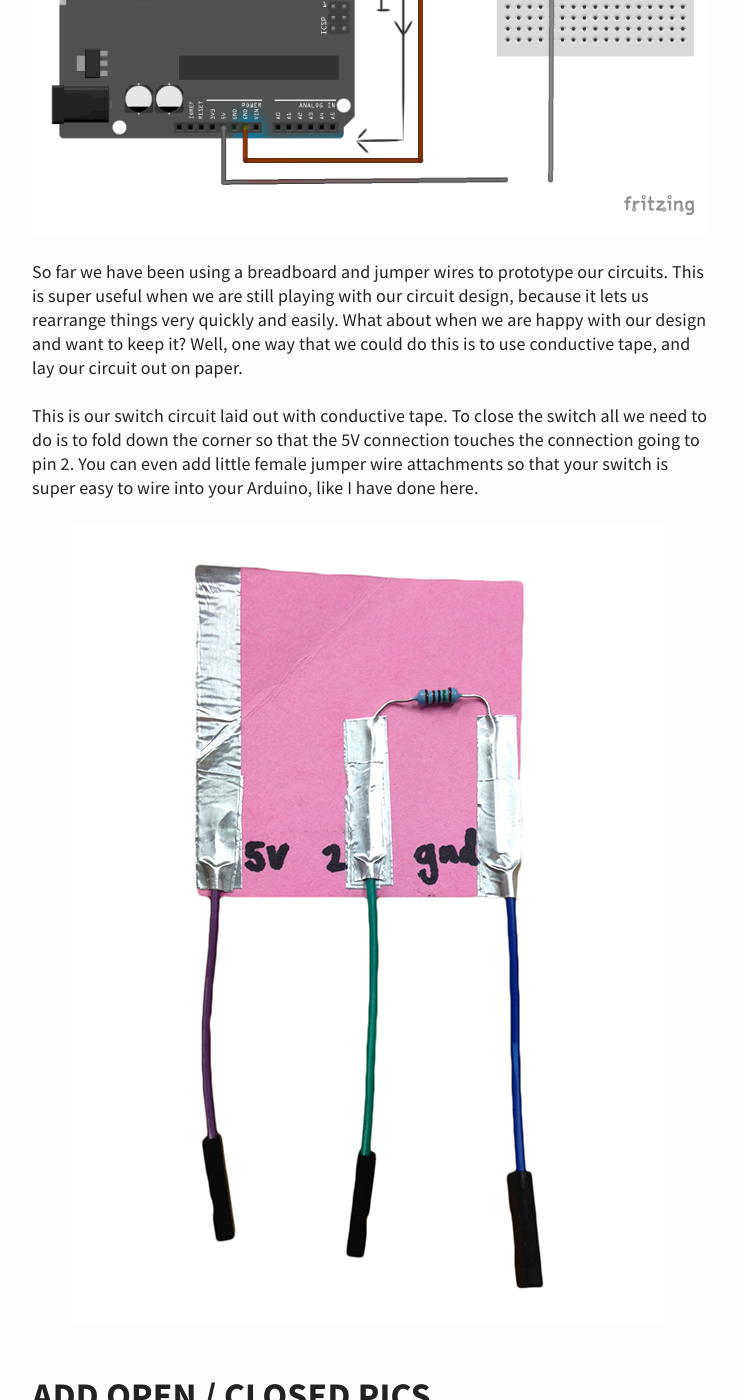
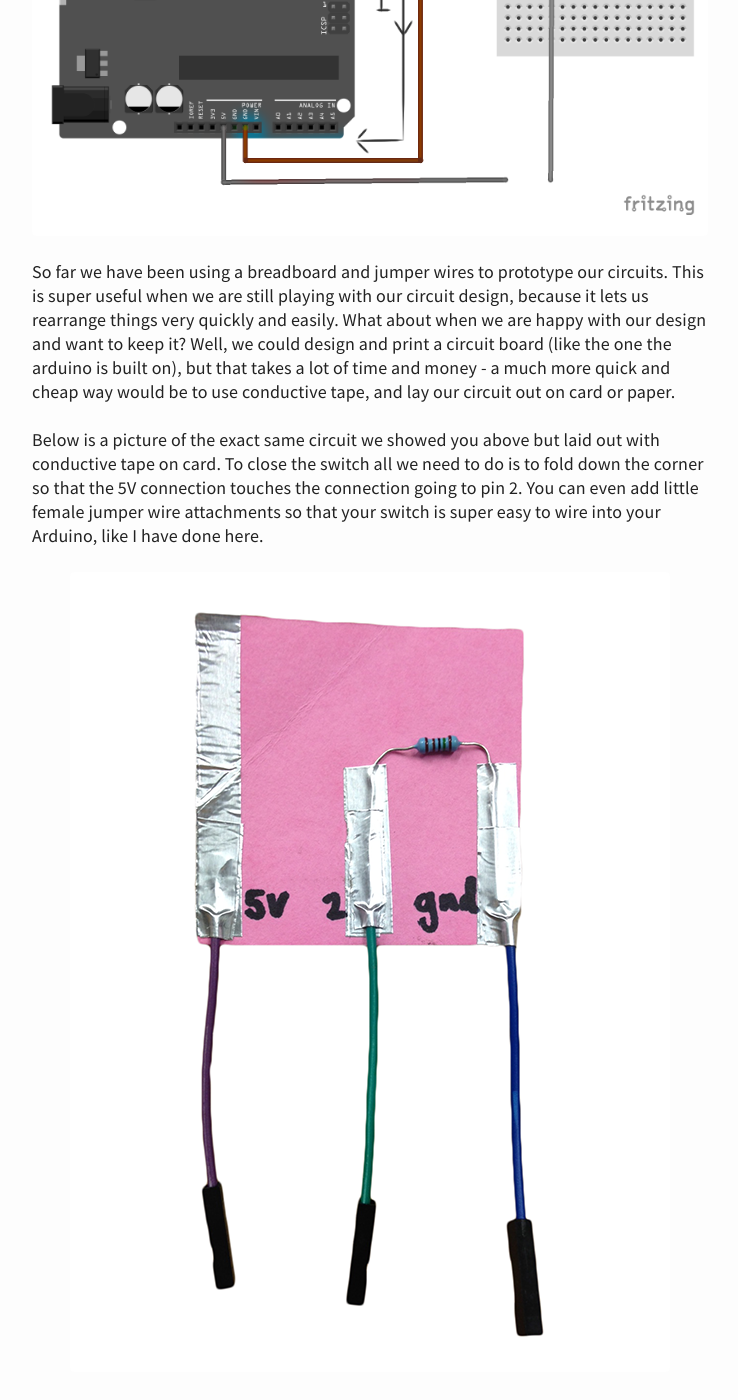
Before and after one commit to letsmake-uk/dharma-school, a Jekyll site: the page built from _posts/2015-05-28-week-4-paper_circuits.md, in a window 1280 px wide and 1400 px high, scrolled down 1467 px. Shown: the whole window, without its empty margins (270-1008 px from the left). Built offline with Jekyll 4.4.1, drawn with Linux system fonts in a browser that asks for light colours; some of the changed text lies outside the part shown.

Commit message:
paper circuits text changes

```diff
--- a/_posts/2015-05-28-week-4-paper_circuits.md
+++ b/_posts/2015-05-28-week-4-paper_circuits.md
@@ -20,12 +20,10 @@ When the switch is open, all the remaining charge flows away into ground, like a
 ![Digital Switch open](../img/LED switch circuit 2 DESAT.png "Digital Switch open")
 
 
+So far we have been using a breadboard and jumper wires to prototype our circuits. This is super useful when we are still playing with our circuit design, because it lets us rearrange things very quickly and easily. What about when we are happy with our design and want to keep it? Well, we could design and print a circuit board (like the one the arduino is built on), but that takes a lot of time and money - a much more quick and cheap way would be to use conductive tape, and lay our circuit out on card or paper.
 
 
-So far we have been using a breadboard and jumper wires to prototype our circuits. This is super useful when we are still playing with our circuit design, because it lets us rearrange things very quickly and easily. What about when we are happy with our design and want to keep it? Well, one way that we could do this is to use conductive tape, and lay our circuit out on paper.
-
-
-This is our switch circuit laid out with conductive tape. To close the switch all we need to do is to fold down the corner so that the 5V connection touches the connection going to pin 2. You can even add little female jumper wire attachments so that your switch is super easy to wire into your Arduino, like I have done here.
+Below is a picture of the exact same circuit we showed you above but laid out with conductive tape on card. To close the switch all we need to do is to fold down the corner so that the 5V connection touches the connection going to pin 2. You can even add little female jumper wire attachments so that your switch is super easy to wire into your Arduino, like I have done here.
 
 ![Paper Switch](../img/paperSwitch.png "Paper Switch")
 
@@ -36,7 +34,7 @@ This is our switch circuit laid out with conductive tape. To close the switch al
 -->
 
 
-The paper circuit is exactly the same as our switch from last week. If you look closely all the same things connect together. As long as electricity flows around our circuit in the same way, it will behave exactly the same. If we pop an LED in pin 13, we can use this same block of code from the first week to turn the LED on and off.
+The paper circuit is exactly the same as our switch from the first week. If you look closely, all the same things connect together. As long as electricity flows around our circuit in the same way, it will behave exactly the same. If we pop an LED in pin 13, we can use this same block of code from the first week to turn the LED on and off.
 
 
 ## ADD EXAMPLES OF USING THE SWITCH - LEDS AND SERVOS
```
Also changed, not shown: other parts of _posts/2015-05-28-week-4-paper_circuits.md (+1 -1 lines).
